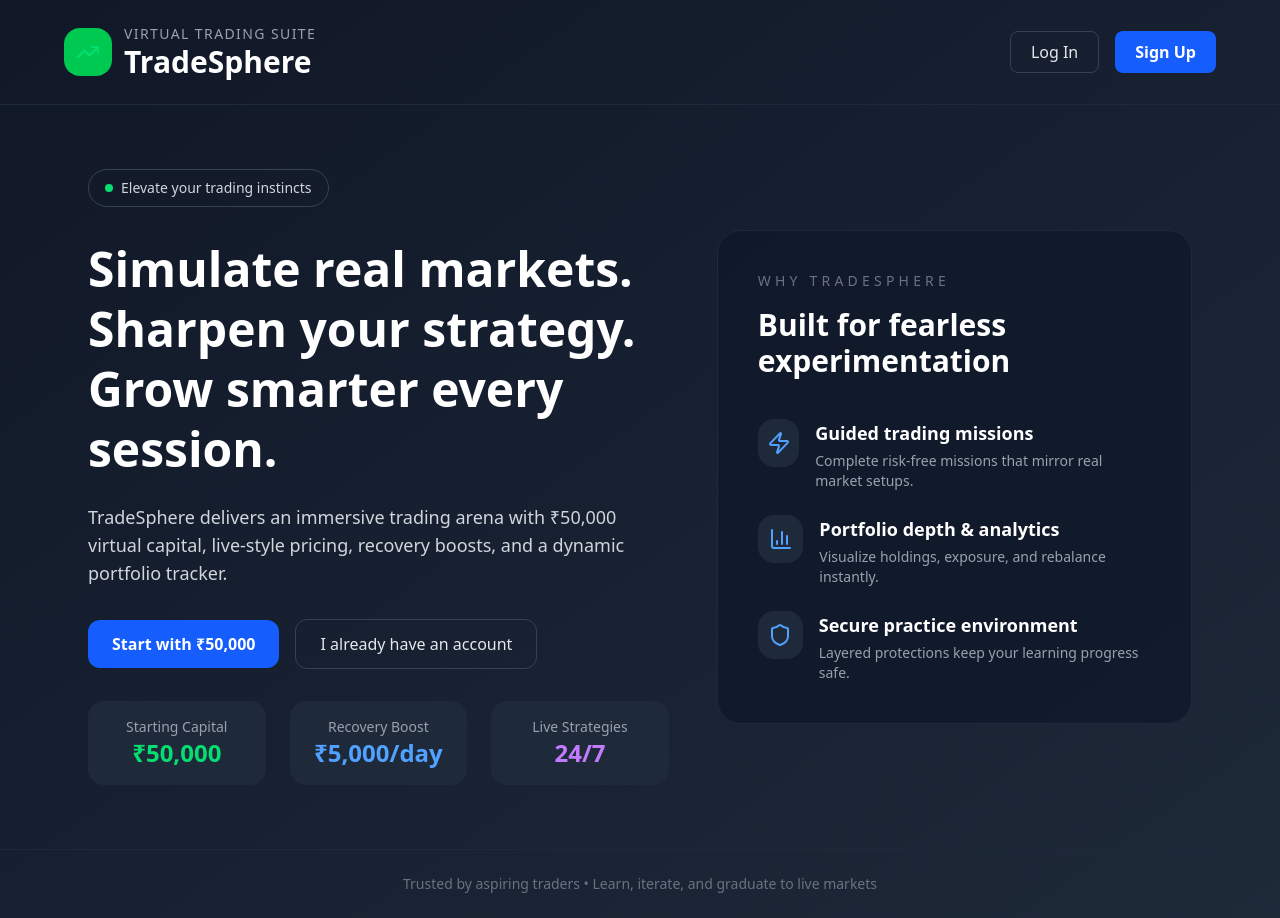
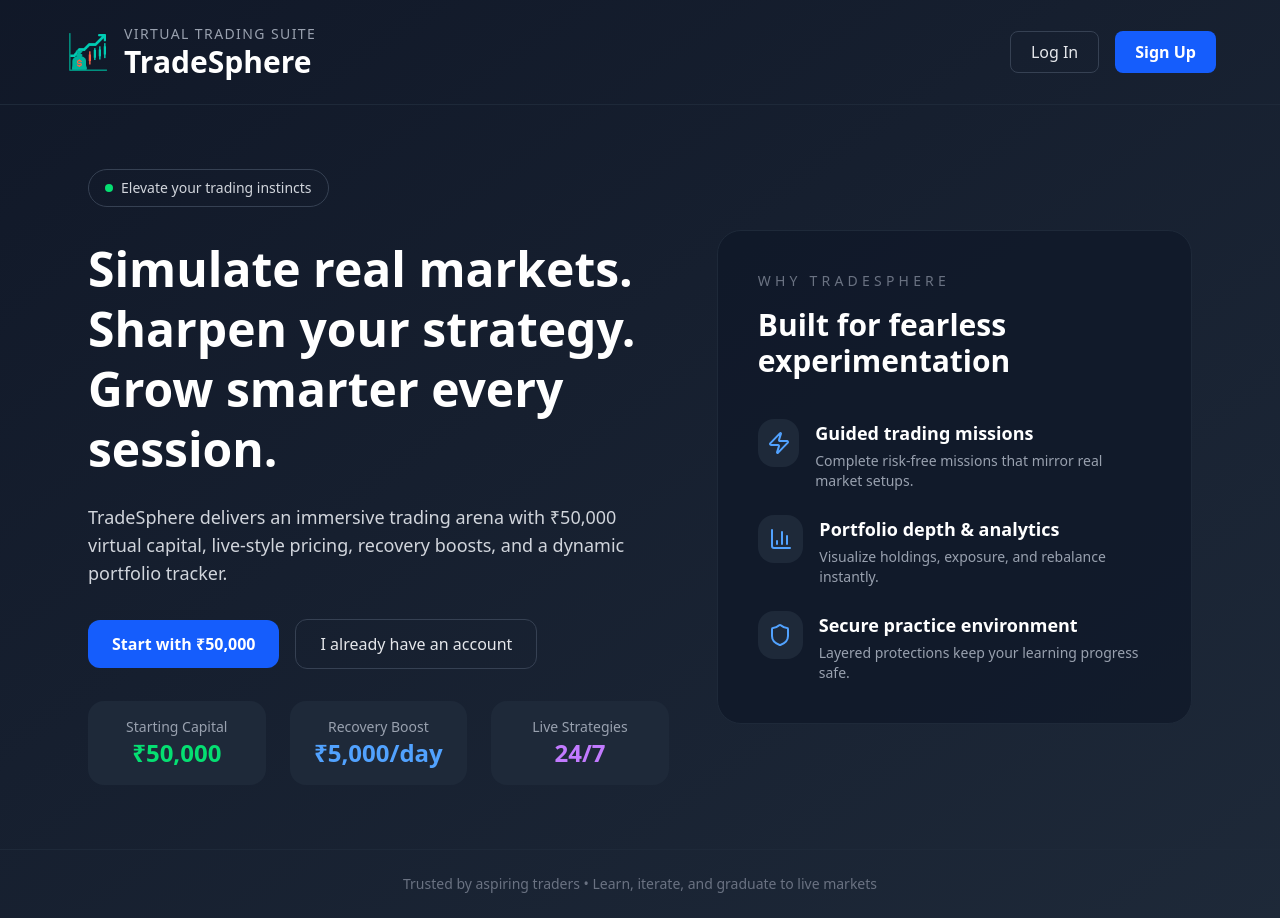
Before and after one commit to prakashm121/TradeSphere, a React (Vite) app: page / in a window 1280 px wide. Built offline with nearby package versions, Linux system fonts and the light colour scheme.

Commit message:
Logo changed in Landing page

```diff
--- a/src/components/Landing.jsx
+++ b/src/components/Landing.jsx
@@ -33,8 +33,8 @@ function Landing({ onLoginClick, onSignupClick }) {
 
           {/* Logo + Branding */}
           <div className="flex items-center space-x-3">
-            <div className="w-12 h-12 bg-green-500 bg-opacity-20 rounded-2xl flex items-center justify-center">
-              <TrendingUp className="w-6 h-6 text-green-400" />
+            <div className="w-12 h-12 bg-opacity-20 rounded-2xl flex items-center justify-center">
+              <img src="Stock.png" alt="Logo" className="w-10 h-10 object-contain rounded-1xl" />
             </div>
             <div>
               <p className="text-sm uppercase tracking-widest text-gray-400">
```
